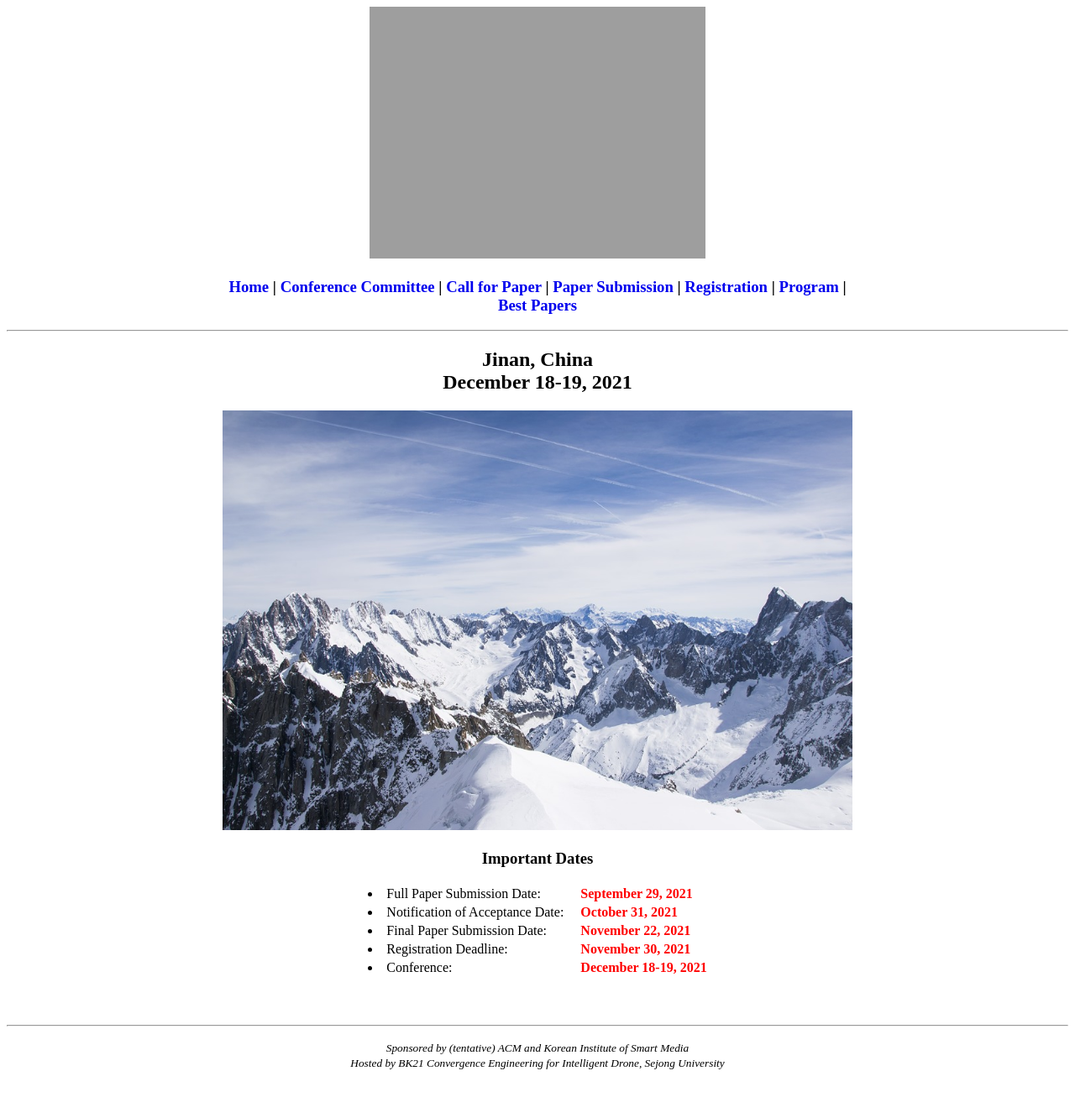
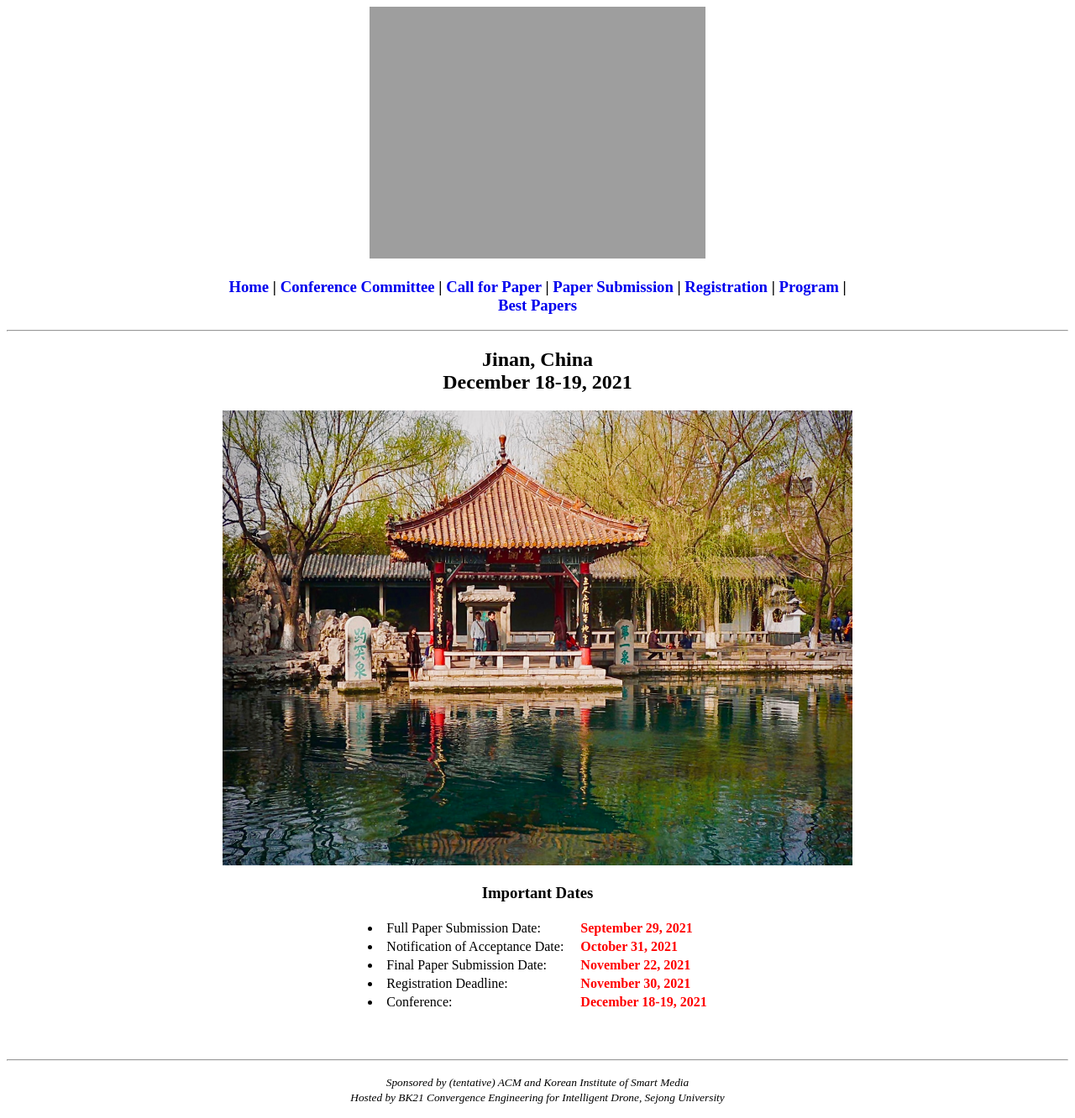
Before and after one commit to icea-conf/2021, a Jekyll site: the page built from index.html, in a window 1280 px wide. Shown: the whole page at 84% size. Built offline with Jekyll 4.4.1, drawn with Linux system fonts in a browser that asks for light colours; the list of posts is cut into pages by our own code; before the commit the page ends 1291 px from its top, so only the background shows below that.

Commit message:
Update index.html

```diff
--- a/index.html
+++ b/index.html
@@ -11,7 +11,7 @@
                         December 18-19, 2021
                   </h2>
 
-            <img src="https://icea-conf.github.io/2021/image/ICEA2020-Background.jpg" alt="" style="max-width: 100%; height: auto;">
+            <img src="https://icea-conf.github.io/2021/image/ICEA2021-Local representative scenery used in the website.jpg" alt="" style="max-width: 100%; height: auto;">
 
             <div>
                   <h3>Important Dates</h3>
```
